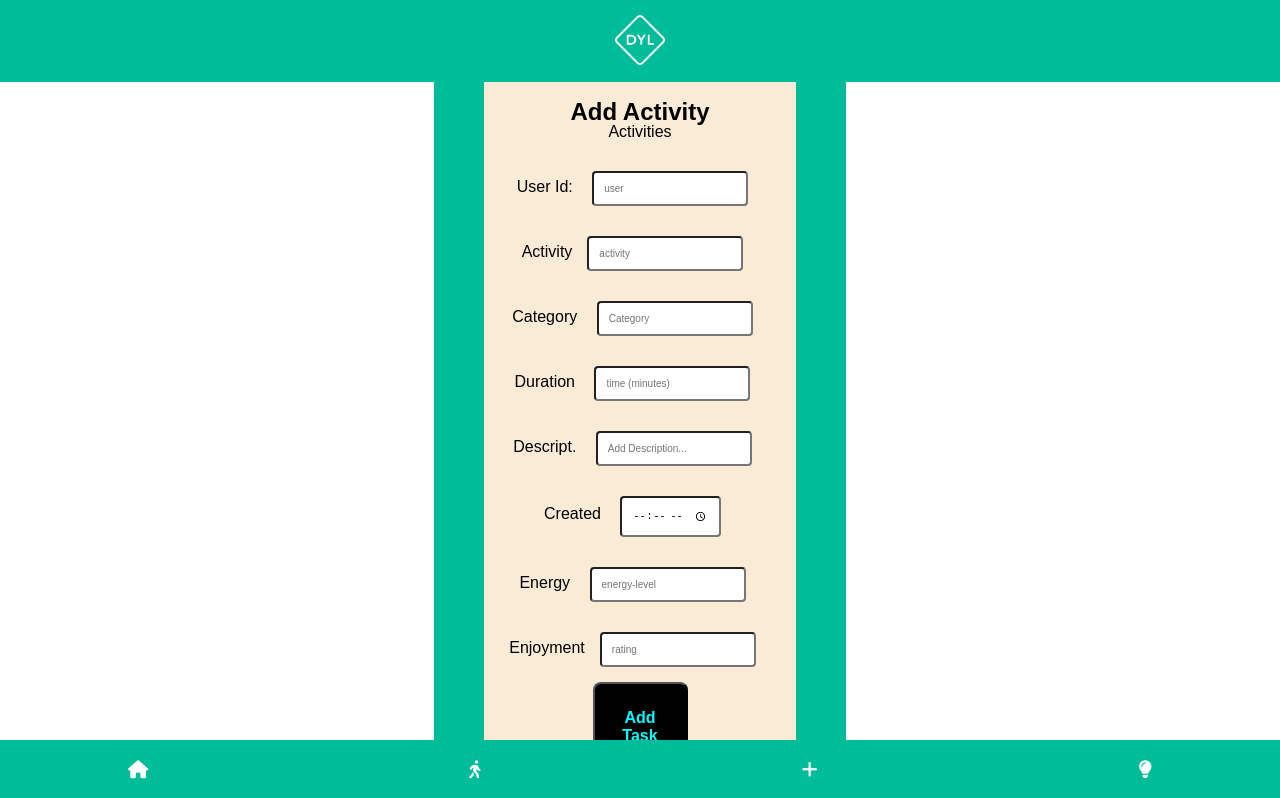
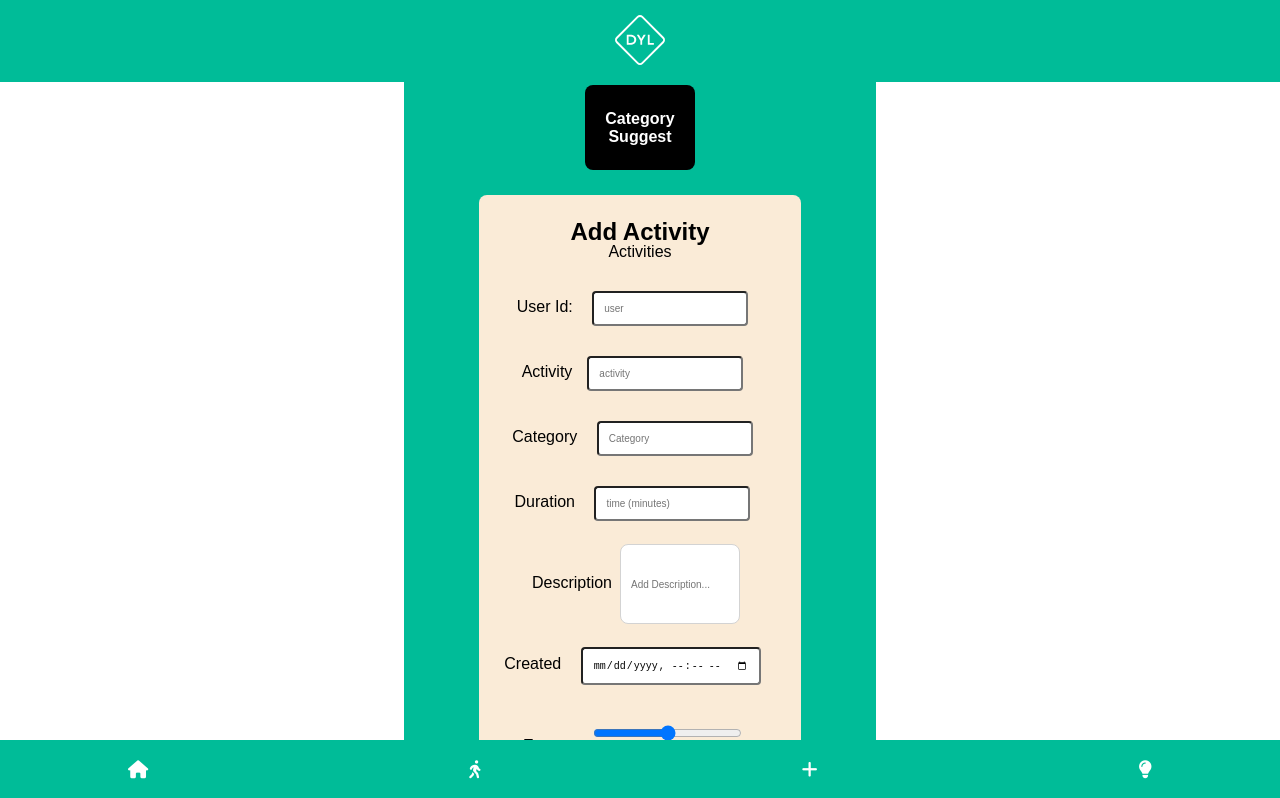
Before and after one commit to kurtve/React-Front-End, a React (Create React App) app in the folder react-front-end/: page /addactivity in a window 1280 px wide. Shown: the top 798 px of the page. Built offline with nearby package versions, Linux system fonts and the light colour scheme; a web font is replaced by a local one.

Commit message:
axios post request sending objects, render on page, console, JWT token err

```diff
--- a/react-front-end/src/Components/Activities/AddActivityForm.js
+++ b/react-front-end/src/Components/Activities/AddActivityForm.js
@@ -2,6 +2,7 @@ import React, { useState, useEffect, Fragment } from 'react';
 import AddTaskForm from './AddTaskForm.js';
 import AddActivity from './AddActivity.js';
 import styled from 'styled-components';
+import ActivityCard from './ActivityCard';
 
 
 const StyledAddActivityForm = styled.div`
@@ -12,6 +13,17 @@ const StyledAddActivityForm = styled.div`
   background: none;
   font-family: 'proxima-nova', sans-serif;
   font-size: 1.6rem;
+}
+
+.dropdown {
+	margin-top: 35px;
+	align-content: center;
+}
+
+
+.dropdown-content {
+	align-content: center;
+	border-radius: 4px;
 }
 
 h1 {
@@ -71,10 +83,10 @@ input {
 
 .textarea {
   border-radius: 8px;
-  width: 260px;
+  width: 120px;
   height: 80px;
   border: 1px solid lightgrey;
-  margin: 10px;
+  margin: 8px;
 }
 
 
@@ -188,9 +200,29 @@ const AddActivityForm = () => {
 */
 		return (
 			<StyledAddActivityForm>
-			<div className="container">
-
 				<div className="flex-row">
+				<div className="container">
+				<div className="dropdown">
+				<button className="dropbtn">Category Suggest</button>
+				<div className="dropdown-content">
+					<a href="#">Creative</a>
+					<i className='fas fa-grin-hearts'></i>
+					<a href="#">Meditation</a>
+					<i class="fas fa-couch"></i>
+					<a href="#">Fitness</a>
+					<i class="fas fa-running"></i>
+					<a href="#">Professional</a>
+					<i class="fas fa-user-tie"></i>
+					<a href="#">Development</a>
+					<i class="fas fa-dumbbell"></i>
+					<a href="#">Diet</a>
+					<i class="fas fa-pepper-hot"></i>
+					<a href="#">Dirty Work</a>
+					<i class="fas fa-meh-rolling-eyes"></i>
+					<a href="#">Career Nav</a>
+					<i class="fas fa-dollar-sign"></i>
+				</div>
+				</div>
 					<div className="flex-large">
 				<Fragment>
 				<div className="title">
@@ -198,20 +230,6 @@ const AddActivityForm = () => {
 				  <AddTaskForm addTask={addTask} />
 				</div>
 				</Fragment>
-			</div>
-			<div className="dropdown">
-			<button className="dropbtn">Category Suggest</button>
-			<div className="dropdown-content">
-				<a href="#">Creative</a>
-				<i className='fas fa-grin-hearts'></i>
-				<a href="#">Meditation</a>
-				<a href="#">Fitness</a>
-				<a href="#">Professional</a>
-				<a href="#">Development</a>
-				<a href="#">Diet</a>
-				<a href="#">Dirty Work</a>
-				<a href="#">Career Nav</a>
-			</div>
 			</div>
 			<br />
 			<div><p>See Logged Tasks Below:</p></div>
--- a/react-front-end/src/Components/Activities/AddTaskForm.js
+++ b/react-front-end/src/Components/Activities/AddTaskForm.js
@@ -23,7 +23,7 @@ const AddTaskForm = props => {
       setTask({ ...task, [name]: value })
     }
 
-    let jwtToken = '1234';
+
 
     return (
       <div className="AddTaskForm">
@@ -62,17 +62,17 @@ const AddTaskForm = props => {
         <label>Duration </label>
         <input type="number" name="duration" placeholder="time (minutes)" value={task.duration} onChange={handleInputChange} />
         <br />
-        <label>Descript. </label>
-        <input type="text" name="description" placeholder="Add Description..." value={task.description} onChange={handleInputChange} />
+        <label>Description</label>
+        <input type="text" name="description" className="textarea" placeholder="Add Description..." value={task.description} onChange={handleInputChange} />
         <br />
         <label>Created </label>
-        <input type="time" name="createdDate" placeholder="createdDate" value={task.createdDate} onChange={handleInputChange} />
+        <input type="datetime-local" name="createdDate" placeholder="createdDate" value={task.createdDate} onChange={handleInputChange} />
         <br />
         <label>Energy </label>
-        <input type="text" name="energyLevel" placeholder="energy-level" value={task.energyLevel} onChange={handleInputChange} />
+        <input type="range" name="energyLevel" placeholder="energy-level" value={task.energyLevel} onChange={handleInputChange} />
         <br />
         <label>Enjoyment</label>
-        <input type="text" name="enjoymentLevel" placeholder="rating" value={task.enjoymentLevel} onChange={handleInputChange} />
+        <input type="range" name="enjoymentLevel" placeholder="rating" value={task.enjoymentLevel} onChange={handleInputChange} />
         <br />
         <button>Add Task</button>
         </form>
```
Also changed, not shown: react-front-end/src/Components/Activities/AddActivity.js (line endings or trailing spaces).
